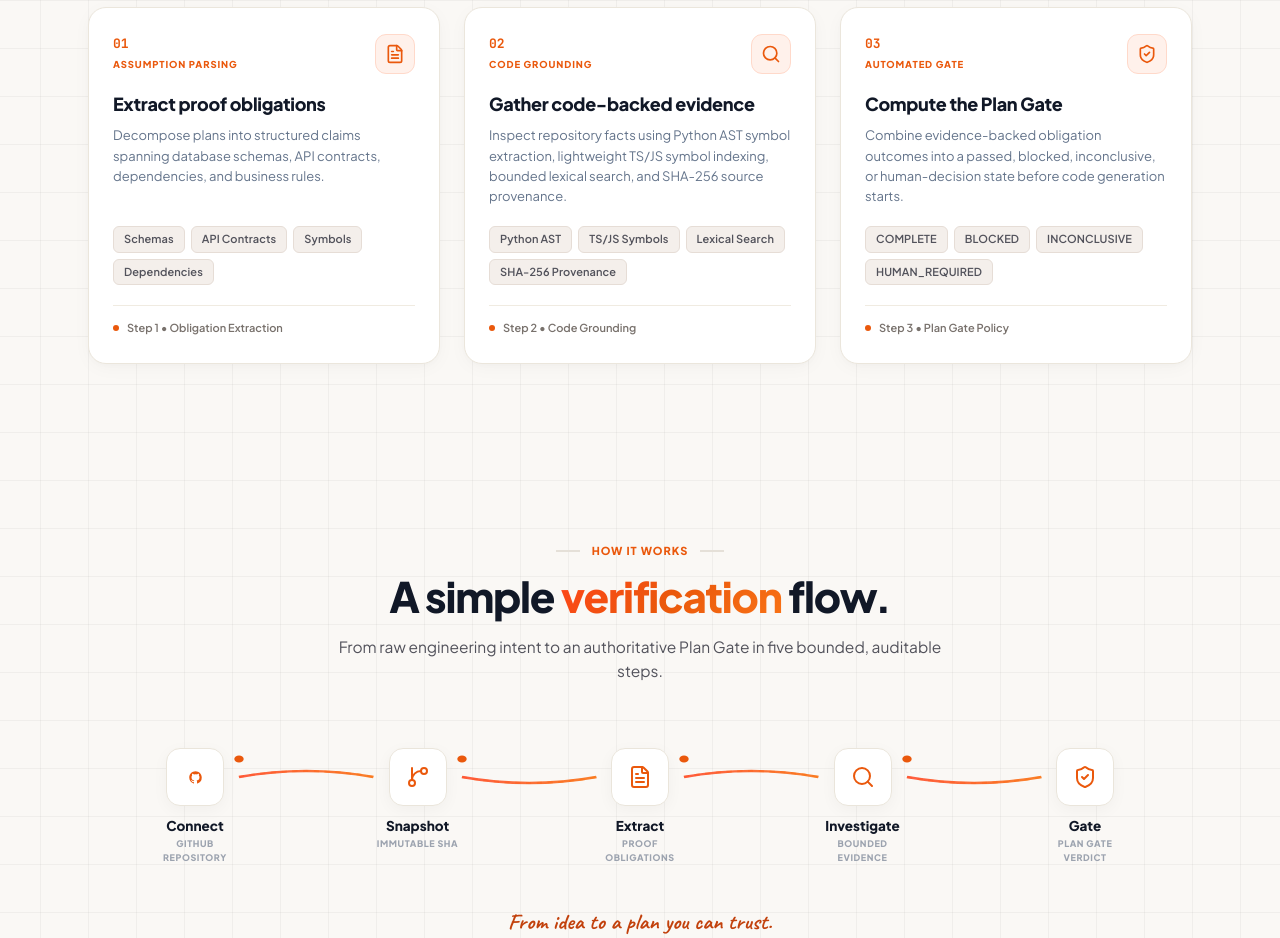
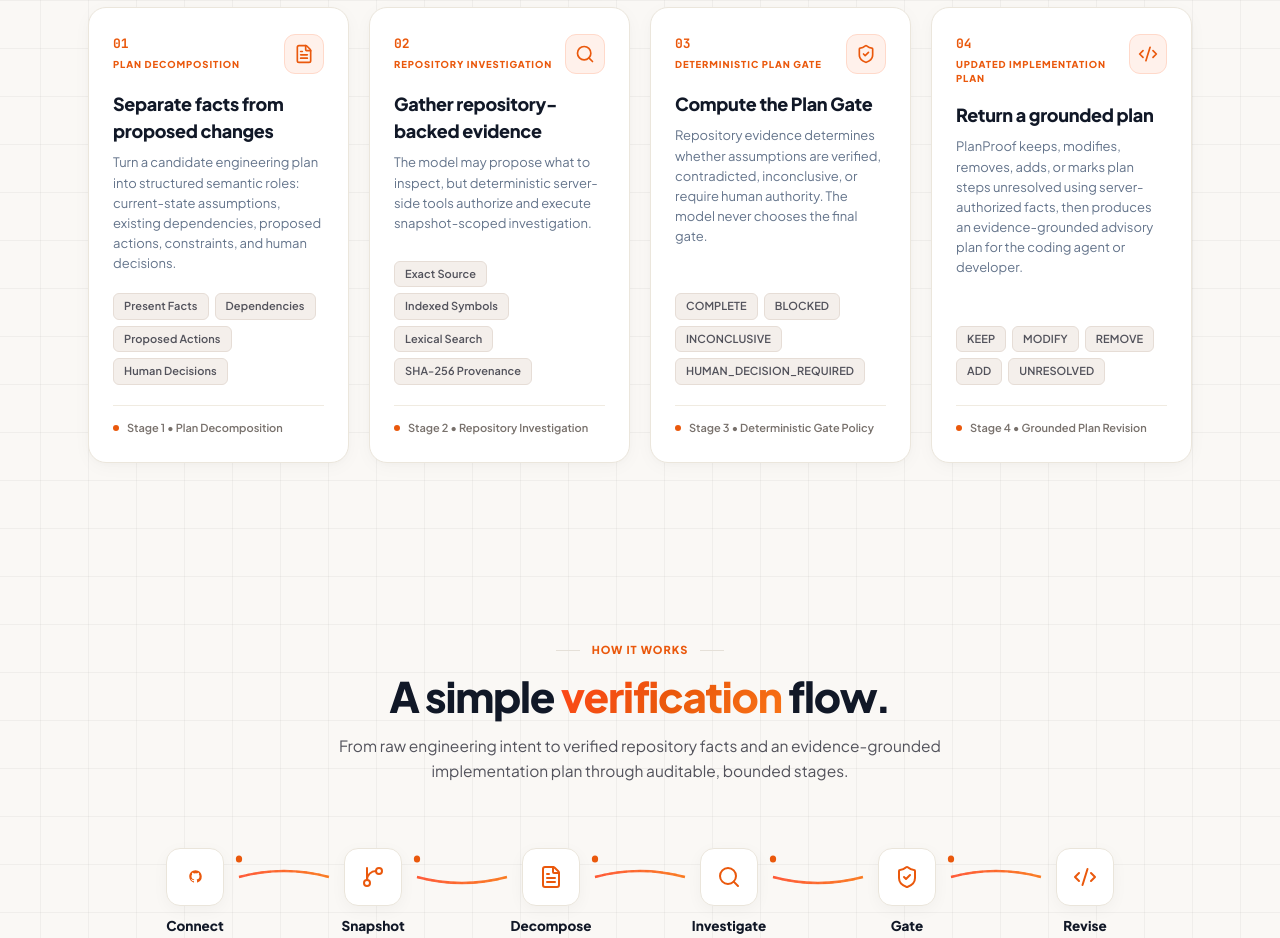
Before and after one commit to NikhilRaikwar/PlanProof, a Next.js app: page / in a window 1280 px wide. Shown: the part 960-1898 px from the top of the page. Built offline with nearby package versions, Linux system fonts and the light colour scheme; no server answers.

Commit message:
docs(ui): align landing page with evidence-grounded planning workflow

```diff
--- a/app/globals.css
+++ b/app/globals.css
@@ -468,8 +468,20 @@ body {
 
 .confidence-cards-grid {
   display: grid;
-  grid-template-columns: repeat(3, 1fr);
-  gap: 24px;
+  grid-template-columns: repeat(4, 1fr);
+  gap: 20px;
+}
+
+@media (max-width: 1120px) {
+  .confidence-cards-grid {
+    grid-template-columns: repeat(2, 1fr);
+  }
+}
+
+@media (max-width: 640px) {
+  .confidence-cards-grid {
+    grid-template-columns: 1fr;
+  }
 }
 
 .confidence-card {
--- a/app/page.tsx
+++ b/app/page.tsx
@@ -103,7 +103,7 @@ function HeroSection({ connected }: { connected: boolean }) {
 
           {/* Core Subtitle / Description */}
           <motion.p variants={fadeInUp} className="hero-lede-centered">
-            PlanProof checks AI-generated engineering plans against your real codebase snapshots, finds risky assumptions, and returns evidence-backed decisions before implementation begins.
+            PlanProof checks AI-generated engineering plans against an exact repository snapshot, separates proposed changes from current codebase facts, and returns an evidence-grounded implementation plan before coding begins.
           </motion.p>
 
           {/* Action CTAs */}
@@ -146,35 +146,44 @@ function HeroSection({ connected }: { connected: boolean }) {
 }
 
 // -------------------------------------------------------------
-// SCENE 2: CONFIDENCE BEFORE CODE (3 Light Feature Cards)
+// SCENE 2: CONFIDENCE BEFORE CODE (4 Truthful Stages)
 // -------------------------------------------------------------
 const confidenceSteps = [
   {
     number: '01',
-    stepTag: 'ASSUMPTION PARSING',
+    stepTag: 'PLAN DECOMPOSITION',
     icon: FileText,
-    title: 'Extract proof obligations',
-    text: 'Decompose plans into structured claims spanning database schemas, API contracts, dependencies, and business rules.',
-    chips: ['Schemas', 'API Contracts', 'Symbols', 'Dependencies'],
-    footer: 'Step 1 • Obligation Extraction'
+    title: 'Separate facts from proposed changes',
+    text: 'Turn a candidate engineering plan into structured semantic roles: current-state assumptions, existing dependencies, proposed actions, constraints, and human decisions.',
+    chips: ['Present Facts', 'Dependencies', 'Proposed Actions', 'Human Decisions'],
+    footer: 'Stage 1 • Plan Decomposition'
   },
   {
     number: '02',
-    stepTag: 'CODE GROUNDING',
+    stepTag: 'REPOSITORY INVESTIGATION',
     icon: Search,
-    title: 'Gather code-backed evidence',
-    text: 'Inspect repository facts using Python AST symbol extraction, lightweight TS/JS symbol indexing, bounded lexical search, and SHA-256 source provenance.',
-    chips: ['Python AST', 'TS/JS Symbols', 'Lexical Search', 'SHA-256 Provenance'],
-    footer: 'Step 2 • Code Grounding'
+    title: 'Gather repository-backed evidence',
+    text: 'The model may propose what to inspect, but deterministic server-side tools authorize and execute snapshot-scoped investigation.',
+    chips: ['Exact Source', 'Indexed Symbols', 'Lexical Search', 'SHA-256 Provenance'],
+    footer: 'Stage 2 • Repository Investigation'
   },
   {
     number: '03',
-    stepTag: 'AUTOMATED GATE',
+    stepTag: 'DETERMINISTIC PLAN GATE',
     icon: ShieldCheck,
     title: 'Compute the Plan Gate',
-    text: 'Combine evidence-backed obligation outcomes into a passed, blocked, inconclusive, or human-decision state before code generation starts.',
-    chips: ['COMPLETE', 'BLOCKED', 'INCONCLUSIVE', 'HUMAN_REQUIRED'],
-    footer: 'Step 3 • Plan Gate Policy'
+    text: 'Repository evidence determines whether assumptions are verified, contradicted, inconclusive, or require human authority. The model never chooses the final gate.',
+    chips: ['COMPLETE', 'BLOCKED', 'INCONCLUSIVE', 'HUMAN_DECISION_REQUIRED'],
+    footer: 'Stage 3 • Deterministic Gate Policy'
+  },
+  {
+    number: '04',
+    stepTag: 'UPDATED IMPLEMENTATION PLAN',
+    icon: Code2,
+    title: 'Return a grounded plan',
+    text: 'PlanProof keeps, modifies, removes, adds, or marks plan steps unresolved using server-authorized facts, then produces an evidence-grounded advisory plan for the coding agent or developer.',
+    chips: ['KEEP', 'MODIFY', 'REMOVE', 'ADD', 'UNRESOLVED'],
+    footer: 'Stage 4 • Grounded Plan Revision'
   }
 ]
 
@@ -250,7 +259,7 @@ function ConfidenceSection() {
 }
 
 // -------------------------------------------------------------
-// SCENE 3: A SIMPLE VERIFICATION FLOW (5 Step Nodes)
+// SCENE 3: A SIMPLE VERIFICATION FLOW (6 Step Nodes)
 // -------------------------------------------------------------
 const workflowSteps = [
   {
@@ -262,23 +271,23 @@ const workflowSteps = [
     desc: 'Connect your GitHub repository with read-only permissions.'
   },
   {
-    id: 'plan',
+    id: 'snapshot',
     num: '02',
     label: 'Snapshot',
-    sub: 'IMMUTABLE SHA',
+    sub: 'EXACT COMMIT SHA',
     icon: GitBranch,
     desc: 'Resolve target branch to an exact, immutable commit SHA.'
   },
   {
-    id: 'trace',
+    id: 'decompose',
     num: '03',
-    label: 'Extract',
-    sub: 'PROOF OBLIGATIONS',
+    label: 'Decompose',
+    sub: 'PLAN SEMANTICS',
     icon: FileText,
-    desc: 'Decompose the proposed change into testable claims.'
+    desc: 'Decompose the proposed change into structured semantic roles.'
   },
   {
-    id: 'check',
+    id: 'investigate',
     num: '04',
     label: 'Investigate',
     sub: 'BOUNDED EVIDENCE',
@@ -286,12 +295,20 @@ const workflowSteps = [
     desc: 'Gather snapshot-scoped facts through deterministic symbol and lexical inspection tools.'
   },
   {
-    id: 'decide',
+    id: 'gate',
     num: '05',
     label: 'Gate',
-    sub: 'PLAN GATE VERDICT',
+    sub: 'DETERMINISTIC VERDICT',
     icon: ShieldCheck,
-    desc: 'Combine evidence-backed obligation outcomes into a passed, blocked, inconclusive, or human-decision state.'
+    desc: 'Evaluate evidence-backed outcomes into COMPLETE, BLOCKED, INCONCLUSIVE, or HUMAN_DECISION_REQUIRED.'
+  },
+  {
+    id: 'revise',
+    num: '06',
+    label: 'Revise',
+    sub: 'UPDATED PLAN',
+    icon: Code2,
+    desc: 'Synthesize an evidence-grounded advisory plan citing server-authorized facts.'
   }
 ]
 
@@ -317,7 +334,7 @@ function WorkflowSection() {
             A simple <span className="text-gradient-orange">verification</span> flow.
           </h2>
           <p className="scene-subtitle">
-            From raw engineering intent to an authoritative Plan Gate in five bounded, auditable steps.
+            From raw engineering intent to verified repository facts and an evidence-grounded implementation plan through auditable, bounded stages.
           </p>
         </motion.div>
 
@@ -634,7 +651,7 @@ const citableFacts = [
   },
   {
     title: 'Deterministic Repository Tools',
-    text: 'Python AST parsing (ast.parse) and lexical search tools inspect code structure and line ranges within strict containment boundaries.',
+    text: 'Python ast.parse + lightweight TypeScript/JavaScript symbol indexing and lexical search inspect immutable repository snapshots inside strict containment boundaries.',
   },
   {
     title: 'Server-Issued Evidence Authority',
@@ -649,8 +666,8 @@ const citableFacts = [
     text: 'Workflow pauses with HUMAN_REQUIRED when code evidence lacks business authority, and resumes asynchronously upon human input.',
   },
   {
-    title: 'Durable System of Record',
-    text: 'MongoDB Atlas persists domain and run state across worker restarts, with Redis and Dramatiq coordinating async task queues.',
+    title: 'Evidence-Grounded Plan Revision',
+    text: 'After the deterministic gate, a bounded model synthesizes an advisory updated implementation plan using only server-authorized repository facts, verified human decisions, and unresolved dependencies.',
   },
 ]
 
@@ -719,19 +736,19 @@ function BuiltForAgentsSection() {
 const faqs = [
   {
     q: 'What does PlanProof verify?',
-    a: 'PlanProof decomposes plans into proof obligations and checks code-resolvable claims against immutable snapshot evidence, safely abstaining or escalating when evidence is insufficient.',
+    a: 'PlanProof verifies repository-grounded assumptions in AI-generated engineering plans: file and symbol relationships, imports, schemas, routes, configuration, dependencies, and other inspectable code facts. When bounded repository evidence cannot establish a claim, PlanProof safely returns INCONCLUSIVE rather than guessing.',
   },
   {
     q: 'How is PlanProof different from an AI coding agent?',
-    a: 'Coding agents write, modify, and commit code based on a plan. PlanProof is a pre-flight verification system that tests the plan itself before any code is generated or altered, preventing agents from building on flawed foundations.',
+    a: 'PlanProof sits before the coding agent. It does not implement the change. It verifies the proposed plan against an exact repository snapshot and returns an evidence-grounded advisory plan that can be handed to Claude Code, Codex, Cursor, another agent, or a human engineer.',
   },
   {
     q: 'Does PlanProof execute arbitrary repository code?',
-    a: 'No. PlanProof uses Python AST parsing (stdlib ast.parse), lightweight TS/JS symbol extraction, and bounded lexical/static inspection against immutable snapshots. It does not run arbitrary build scripts, test suites, or shell commands.',
+    a: 'No. PlanProof uses Python stdlib ast.parse, lightweight TypeScript/JavaScript symbol extraction, and bounded lexical/static inspection against immutable snapshots. It does not run arbitrary build scripts, test suites, or shell commands.',
   },
   {
     q: 'How does PlanProof prevent an LLM from inventing evidence?',
-    a: 'Only server-issued evidence records backed by successful deterministic tool runs can affect verification status. Model text cannot mint or authorize evidence.',
+    a: 'Model-proposed investigation is strictly non-authoritative. The backend authorizes all tools, evidence IDs and SHA-256 hashes are server-issued, AuthorizedFacts come only from validated evidence or authorized human input, the final Plan Gate is deterministic, and the revised plan cannot make repository facts authoritative by itself.',
   },
   {
     q: 'Why does PlanProof use human-in-the-loop (HITL) decisions?',
@@ -926,7 +943,7 @@ function CtaSection({ connected }: { connected: boolean }) {
 
           <div className="footer-bottom-bar">
             <div className="footer-copyright">
-              © 2026 Nikhil Raikwar · PlanProof is open source under the MIT License.
+              © 2026 Nikhil Raikwar · PlanProof · Open source under the MIT License.
             </div>
 
             <div className="footer-status-pill">
```
